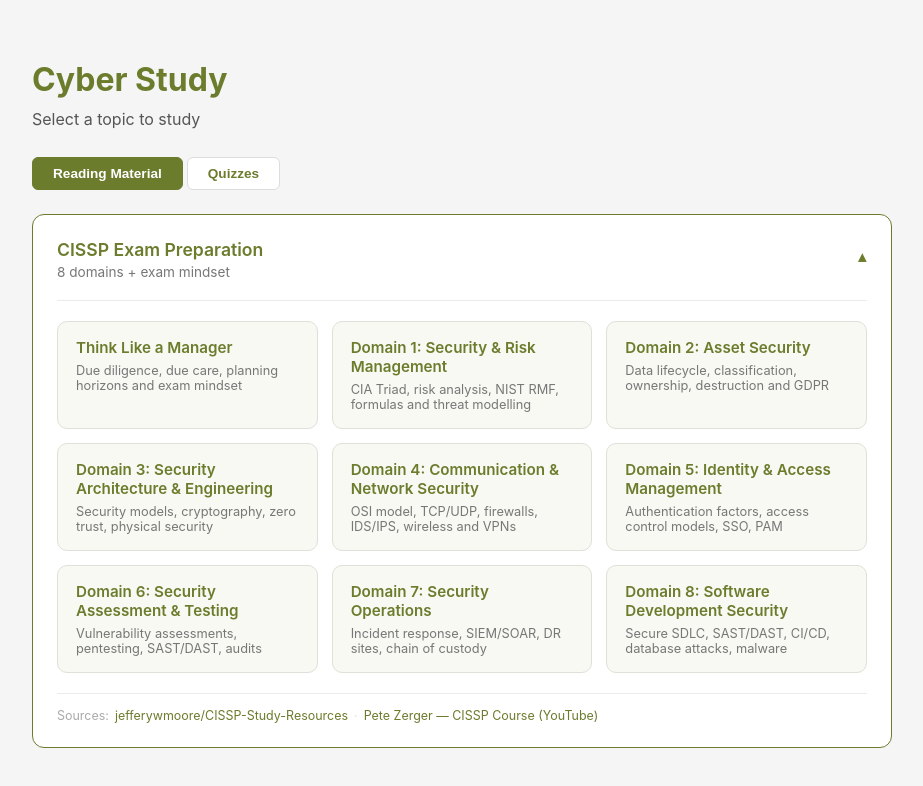
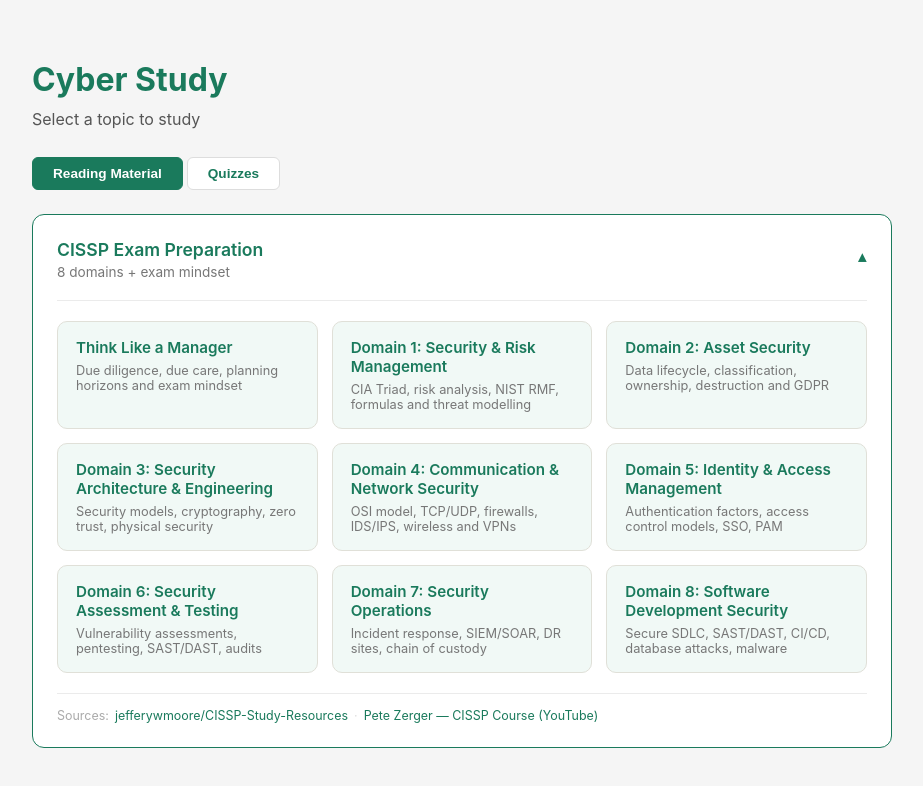
Before and after one commit to OzaOz/Cyber_Plugg, a Next.js app: page / in a window 1280 px wide. Both pictures are taken after a click on the element 640 px from the left and 284 px from the top of the page. Shown: the top 786 px of the page, without its empty margins (178-1101 px from the left). Built offline with nearby package versions, Linux system fonts and the light colour scheme.

Commit message:
Match green palette to CISSP logo teal-green
Replaced sage/olive green (#6b7c2d family) with dark teal-green (#1a7a5c
family) across the homepage and topic page to better match the CISSP
certification logo colour.

Co-Authored-By: Claude Sonnet 4.6 <noreply@anthropic.com>

```diff
--- a/app/page.tsx
+++ b/app/page.tsx
@@ -66,7 +66,7 @@ export default function Home() {
 
   return (
     <main style={{ maxWidth: "900px", margin: "0 auto", padding: "60px 20px" }}>
-      <h1 style={{ fontSize: "2rem", fontWeight: "700", marginBottom: "10px", color: "#6b7c2d" }}>
+      <h1 style={{ fontSize: "2rem", fontWeight: "700", marginBottom: "10px", color: "#1a7a5c" }}>
         Cyber Study
       </h1>
       <p style={{ color: "#555", marginBottom: "28px" }}>
@@ -84,10 +84,10 @@ export default function Home() {
               onClick={() => setTab(t)}
               style={{
                 padding: "8px 20px",
-                border: `1px solid ${active ? "#6b7c2d" : "#ddd"}`,
+                border: `1px solid ${active ? "#1a7a5c" : "#ddd"}`,
                 borderRadius: "6px",
-                backgroundColor: active ? "#6b7c2d" : "#ffffff",
-                color: active ? "#ffffff" : "#6b7c2d",
+                backgroundColor: active ? "#1a7a5c" : "#ffffff",
+                color: active ? "#ffffff" : "#1a7a5c",
                 fontWeight: "600",
                 fontSize: "0.85rem",
                 cursor: "pointer",
@@ -110,7 +110,7 @@ export default function Home() {
         }}>
           {/* Header */}
           <div style={{
-            backgroundColor: "#6b7c2d",
+            backgroundColor: "#1a7a5c",
             color: "white",
             padding: "12px 20px",
             display: "flex",
@@ -146,11 +146,11 @@ export default function Home() {
           {/* Domain label */}
           <div style={{
             padding: "7px 20px",
-            backgroundColor: "#f0f3e6",
+            backgroundColor: "#e8f5f0",
             borderBottom: "1px solid #e0e0d8",
             fontSize: "0.72rem",
             fontWeight: "700",
-            color: "#5a6b22",
+            color: "#156349",
             letterSpacing: "0.08em",
             textTransform: "uppercase",
           }}>
@@ -172,14 +172,14 @@ export default function Home() {
               backgroundColor: "#ffffff",
               transition: "background-color 0.15s",
             }}
-            onMouseEnter={(e) => (e.currentTarget.style.backgroundColor = "#f8f9f3")}
+            onMouseEnter={(e) => (e.currentTarget.style.backgroundColor = "#f1f9f6")}
             onMouseLeave={(e) => (e.currentTarget.style.backgroundColor = "#ffffff")}
           >
             {quizFlipped ? (
               <>
                 <p style={{
                   fontSize: "0.7rem",
-                  color: "#6b7c2d",
+                  color: "#1a7a5c",
                   marginBottom: "14px",
                   textTransform: "uppercase",
                   letterSpacing: "0.08em",
@@ -214,7 +214,7 @@ export default function Home() {
           <div style={{
             display: "flex",
             borderTop: "1px solid #e0e0d8",
-            backgroundColor: "#f8f9f3",
+            backgroundColor: "#f1f9f6",
           }}>
             <button
               onClick={handlePrev}
@@ -226,7 +226,7 @@ export default function Home() {
                 borderRight: "1px solid #e0e0d8",
                 backgroundColor: "transparent",
                 cursor: quizIdx === 0 ? "not-allowed" : "pointer",
-                color: quizIdx === 0 ? "#ccc" : "#6b7c2d",
+                color: quizIdx === 0 ? "#ccc" : "#1a7a5c",
                 fontSize: "0.88rem",
                 fontWeight: "600",
               }}
@@ -242,7 +242,7 @@ export default function Home() {
                 border: "none",
                 backgroundColor: "transparent",
                 cursor: quizIdx === cards.length - 1 ? "not-allowed" : "pointer",
-                color: quizIdx === cards.length - 1 ? "#ccc" : "#6b7c2d",
+                color: quizIdx === cards.length - 1 ? "#ccc" : "#1a7a5c",
                 fontSize: "0.88rem",
                 fontWeight: "600",
               }}
@@ -256,7 +256,7 @@ export default function Home() {
         <div
           style={{
             backgroundColor: "#ffffff",
-            border: `1px solid ${cissOpen || hoveredId === "cissp-group" ? "#6b7c2d" : "#ddd"}`,
+            border: `1px solid ${cissOpen || hoveredId === "cissp-group" ? "#1a7a5c" : "#ddd"}`,
             borderRadius: "12px",
             padding: "24px",
             cursor: "pointer",
@@ -269,7 +269,7 @@ export default function Home() {
           {/* Header row */}
           <div style={{ display: "flex", justifyContent: "space-between", alignItems: "center" }}>
             <div>
-              <h2 style={{ fontSize: "1.1rem", fontWeight: "600", marginBottom: "4px", color: "#6b7c2d" }}>
+              <h2 style={{ fontSize: "1.1rem", fontWeight: "600", marginBottom: "4px", color: "#1a7a5c" }}>
                 CISSP Exam Preparation
               </h2>
               <p style={{ fontSize: "0.85rem", color: "#777" }}>
@@ -280,7 +280,7 @@ export default function Home() {
             </div>
             <span style={{
               fontSize: "1.1rem",
-              color: "#6b7c2d",
+              color: "#1a7a5c",
               display: "inline-block",
               transition: "transform 0.2s",
               transform: cissOpen ? "rotate(180deg)" : "rotate(0deg)",
@@ -308,8 +308,8 @@ export default function Home() {
                 <Link key={topic.id} href={`/topics/${topic.id}`} style={{ textDecoration: "none" }}>
                   <div
                     style={{
-                      backgroundColor: "#f8f9f3",
-                      border: `1px solid ${hoveredId === topic.id ? "#6b7c2d" : "#e0e0d8"}`,
+                      backgroundColor: "#f1f9f6",
+                      border: `1px solid ${hoveredId === topic.id ? "#1a7a5c" : "#e0e0d8"}`,
                       borderRadius: "10px",
                       padding: "16px 18px",
                       cursor: "pointer",
@@ -319,7 +319,7 @@ export default function Home() {
                     onMouseEnter={() => setHoveredId(topic.id)}
                     onMouseLeave={() => setHoveredId(null)}
                   >
-                    <h3 style={{ fontSize: "0.95rem", fontWeight: "600", marginBottom: "6px", color: "#6b7c2d" }}>
+                    <h3 style={{ fontSize: "0.95rem", fontWeight: "600", marginBottom: "6px", color: "#1a7a5c" }}>
                       {topic.title}
                     </h3>
                     <p style={{ fontSize: "0.8rem", color: "#777" }}>
@@ -351,7 +351,7 @@ export default function Home() {
               href="https://github.com/jefferywmoore/CISSP-Study-Resources/tree/main"
               target="_blank"
               rel="noopener noreferrer"
-              style={{ color: "#6b7c2d", textDecoration: "none" }}
+              style={{ color: "#1a7a5c", textDecoration: "none" }}
               onMouseEnter={(e) => (e.currentTarget.style.textDecoration = "underline")}
               onMouseLeave={(e) => (e.currentTarget.style.textDecoration = "none")}
             >
@@ -362,7 +362,7 @@ export default function Home() {
               href="https://www.youtube.com/watch?v=_nyZhYnCNLA&t=2s"
               target="_blank"
               rel="noopener noreferrer"
-              style={{ color: "#6b7c2d", textDecoration: "none" }}
+              style={{ color: "#1a7a5c", textDecoration: "none" }}
               onMouseEnter={(e) => (e.currentTarget.style.textDecoration = "underline")}
               onMouseLeave={(e) => (e.currentTarget.style.textDecoration = "none")}
             >
```
Also changed, not shown: app/topics/[topic]/page.tsx (+27 -27 lines).
